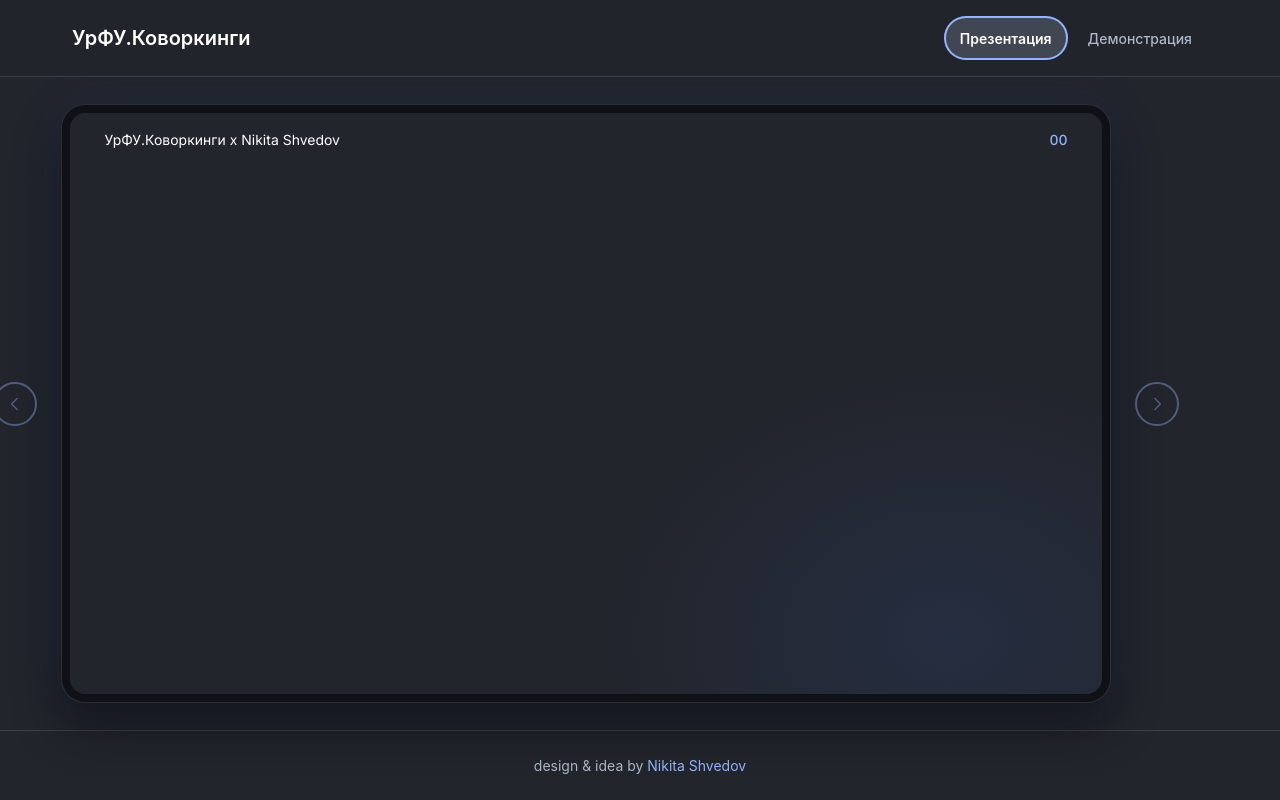
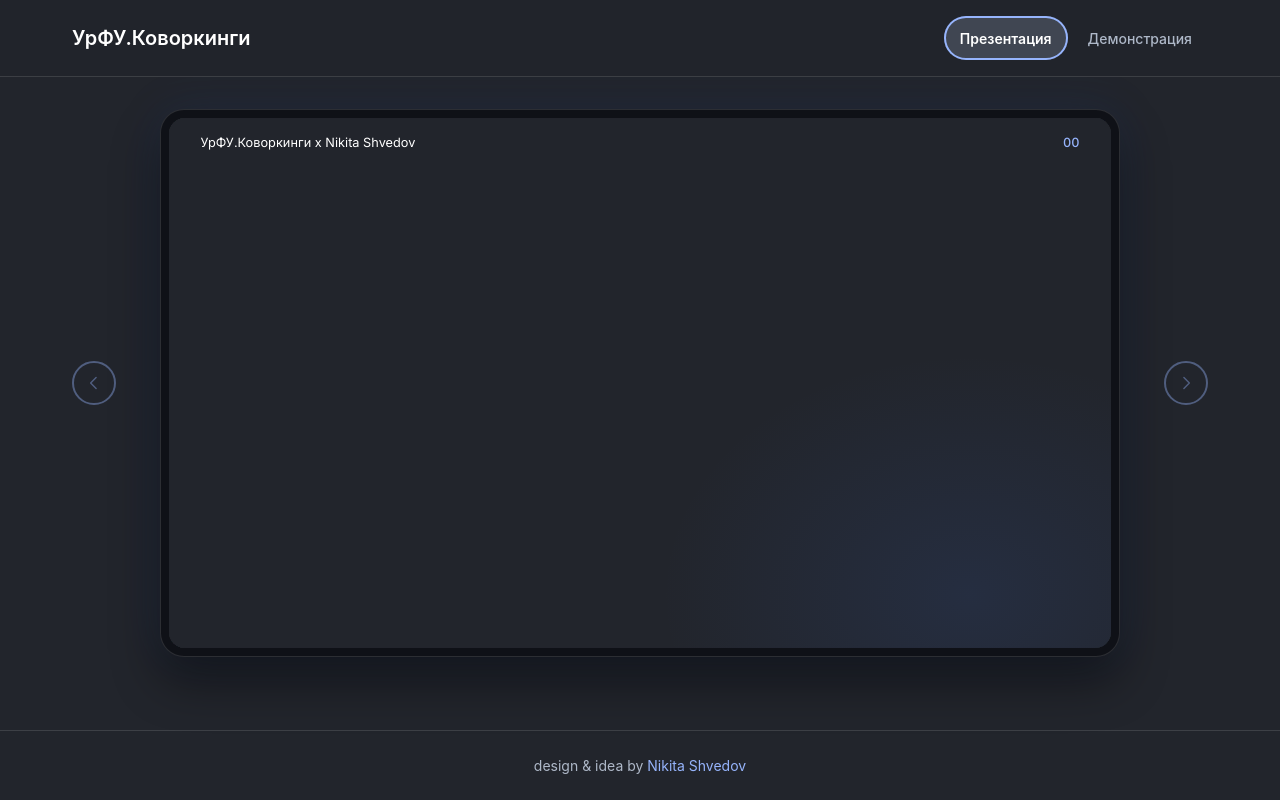
Before and after one commit to qpikzz/urfu.coworks, a React (Vite) app: page / in a window 1280 px wide. Built offline with nearby package versions, Linux system fonts and the light colour scheme.

Commit message:
fix presentation

```diff
--- a/src/assets/presentation.html
+++ b/src/assets/presentation.html
@@ -77,11 +77,11 @@ a{color:inherit;text-decoration:none}
 .hero .lead{width:760px;font-size:36px}
 
 /* 01 */
-.stack{inset:0;display:grid;grid-template-rows:152px 1fr 384px;justify-items:center}
-.stack .title{grid-row:1;align-self:center;width:100%}
+.stack{inset:0;display:grid;grid-template-rows:296px 296px 488px;justify-items:center}
+.stack .title{grid-row:1;align-self:end;width:100%}
 .stack .lead{grid-row:2;align-self:center;width:1200px;text-align:center}
-.stack .ph{grid-row:3;width:840px;height:384px;border-radius:var(--radius-group) var(--radius-group) 0 0;overflow:hidden;border:none;background:none;display:block}
-.stack .ph img{width:100%;height:100%;object-fit:cover;object-position:top;display:block}
+.stack .ph{grid-row:3;width:1072px;height:488px;border-radius:var(--radius-group) var(--radius-group) 0 0;overflow:hidden;border:none;background:none;display:block;margin:0 auto}
+.stack .ph img{width:100%;height:100%;object-fit:cover;object-position:50% 50%;display:block}
 .ph{border:2px dashed var(--border);background:repeating-linear-gradient(135deg,var(--surface-1) 0 22px,#303541 22px 44px);
   border-radius:var(--radius-group);display:grid;place-items:center;color:var(--text-muted);font-size:30px}
 
@@ -118,8 +118,8 @@ a{color:inherit;text-decoration:none}
 .ob p{margin-bottom:8px}
 .ob li{padding-left:56px;position:relative;line-height:1.55}
 .ob li::before{content:"";position:absolute;left:12px;top:24px;width:14px;height:14px;border-radius:50%;background:var(--accent-soft)}
-.ob.w{width:880px;font-size:38px;top:640px}
-.ob.w p{margin-bottom:20px}
+.ob.w{width:1008px;font-size:32px;line-height:1.45;top:640px}
+.ob.w p{margin-bottom:16px}
 .neg{color:var(--status-busy);font-weight:500}
 
 /* 04 list */
@@ -239,9 +239,9 @@ a{color:inherit;text-decoration:none}
   <!-- 06 -->
   <section class="slide">
     <h3 class="abs oh" data-a="up">S2S (От студентов для студентов)</h3>
-    <div class="abs ob w" style="top:690px"><p data-a="up" style="--i:1">Простой Telegram-бот с планированием без согласования.</p>
+    <div class="abs ob w" style="top:648px"><p data-a="up" style="--i:1">Простой Telegram-бот с планированием без согласования.</p>
       <p data-a="up" style="--i:2">Быстрая проверка идеи на студентах.</p>
-      <p data-a="up" style="--i:3"><span class="neg">Минусы:</span> статус зависит от того, что отмечают сами студенты; проблема с доступностью, обработкой и хранением данных (требуется 2 VPS сервера)</p></div>
+      <p data-a="up" style="--i:3"><span class="neg">Минусы:</span> статус зависит от того, что отмечают сами студенты; проблема с доступностью, обработкой и хранением данных (требуется 2 VPS сервера: иностранный - для работы бота и российский - для хранения данных)</p></div>
   </section>
 
   <!-- 07 -->
--- a/src/features/presentation/PresentationTab.jsx
+++ b/src/features/presentation/PresentationTab.jsx
@@ -139,6 +139,7 @@ export default function PresentationTab({ hidden }) {
       >
         <ArrowIcon direction="next" />
       </button>
+      </div>
 
       <div
         className={`presentation__caption${showCaption ? '' : ' presentation__caption--hidden'}`}
@@ -153,7 +154,6 @@ export default function PresentationTab({ hidden }) {
         </a>{' '}
         во ВКонтакте
       </div>
-      </div>
     </section>
   )
 }
--- a/src/styles/presentation.css
+++ b/src/styles/presentation.css
@@ -12,6 +12,7 @@
 
   display: flex;
   flex: 1;
+  width: 100%;
   min-width: 0;
   min-height: 0;
   align-items: center;
@@ -26,6 +27,10 @@
   display: flex;
   align-items: center;
   justify-content: center;
+  flex: 1 1 auto;
+  width: min(100%, calc(100cqw - 2 * var(--slider-control-space)));
+  min-width: 0;
+  height: 100%;
   max-width: 100%;
   max-height: 100%;
 }
@@ -35,14 +40,17 @@
   display: flex;
   align-items: center;
   justify-content: center;
+  flex: 0 1 auto;
+  min-width: 0;
+  min-height: 0;
+  max-width: 100%;
+  max-height: 100%;
   padding: var(--space-2);
   border: var(--border-width) solid var(--border);
   border-radius: var(--radius-dialog);
   background-color: var(--phone-frame);
   box-shadow: var(--shadow-phone);
   overflow: hidden;
-  min-width: 0;
-  min-height: 0;
 }
 
 .presentation:not([hidden]) .presentation__frame {
@@ -52,7 +60,10 @@
 .slider__viewport {
   width: min(
     calc(100cqw - 2 * var(--slider-control-space)),
-    calc(100cqh * var(--slide-ratio))
+    calc(
+      (100cqh - 2 * var(--space-2) - 2 * var(--border-width)) *
+        var(--slide-ratio)
+    )
   );
   aspect-ratio: var(--slide-ratio);
   overflow: hidden;
@@ -151,9 +162,10 @@
 
 .presentation__caption {
   text-align: center;
-  margin-top: var(--space-4);
+  margin-top: var(--space-5);
   color: var(--text-muted);
   font-size: var(--font-size-14);
+  white-space: nowrap;
   transition:
     opacity var(--dur-base) var(--ease-out),
     translate var(--dur-base) var(--ease-out);
```
Also changed, not shown: openspec/TASKS.md (+4 -4 lines).
